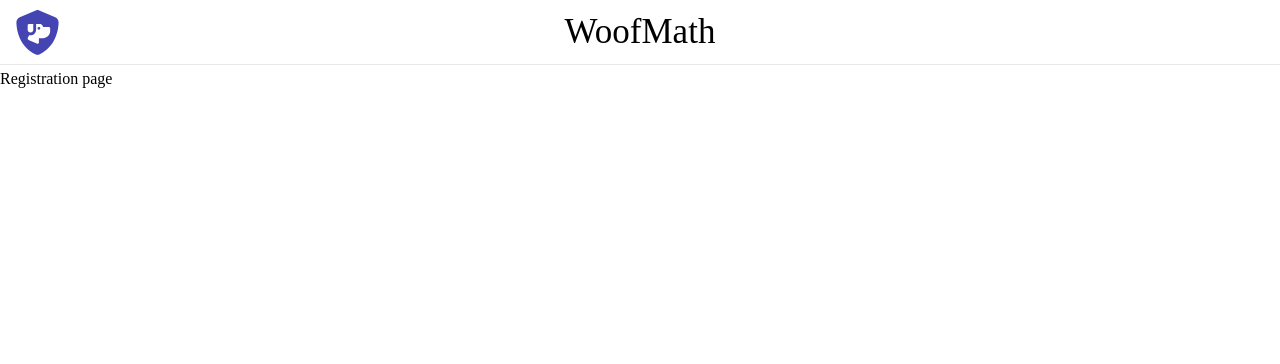
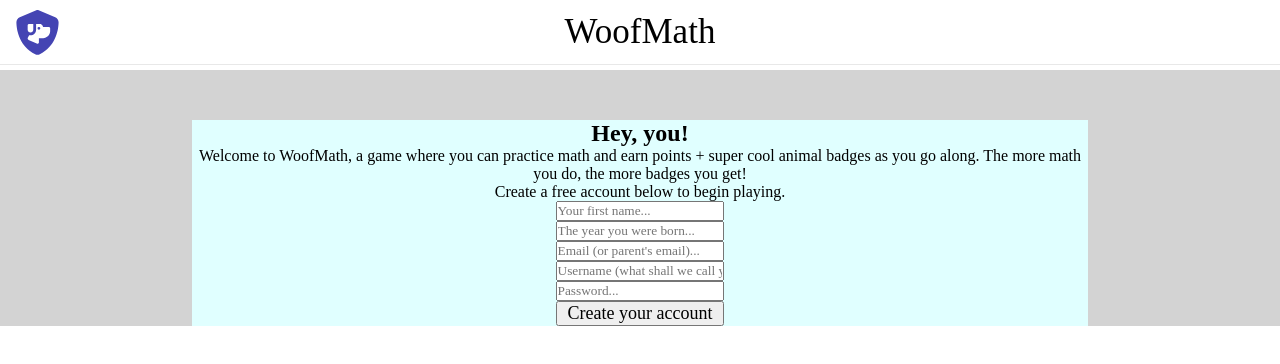
Before and after one commit to tedschu/WoofMath, a React (Vite) app in the folder client/: page /register in a window 1280 px wide. Shown: the top 364 px of the page. Built offline with nearby package versions, Linux system fonts and the light colour scheme; the HTML template or start-up script is replaced by a standard one; a web font is replaced by a local one.

Commit message:
added basic registration page

```diff
--- a/client/src/App.jsx
+++ b/client/src/App.jsx
@@ -14,7 +14,11 @@ import Login from "./pages/Login";
 function App() {
   const [isLoggedIn, setIsLoggedIn] = useState(false);
   const [userInfo, setUserInfo] = useState({
+    name: "",
+    birth_year: "",
+    email: "",
     username: "",
+    password: "",
   });
   const [userScore, setUserScore] = useState({
     addition_score: 0,
@@ -78,7 +82,7 @@ function App() {
                 parseInt(data.score.multiplication_score) +
                 parseInt(data.score.division_score)
             );
-            console.log(data);
+            // console.log(data);
           }
         } catch (error) {
           console.error("Error fetching user data:", error);
@@ -112,9 +116,26 @@ function App() {
         />
         <Route
           path="/me"
-          element={<Me isLoggedIn={isLoggedIn} userInfo={userInfo} />}
+          element={
+            <Me
+              isLoggedIn={isLoggedIn}
+              userInfo={userInfo}
+              userScore={userScore}
+              totalScore={totalScore}
+            />
+          }
         />
-        <Route path="/register" element={<Register />} />
+        <Route
+          path="/register"
+          element={
+            <Register
+              setIsLoggedIn={setIsLoggedIn}
+              isLoggedIn={isLoggedIn}
+              userInfo={userInfo}
+              setUserInfo={setUserInfo}
+            />
+          }
+        />
         <Route
           path="/login"
           element={
--- a/client/src/components/ScoreBar.jsx
+++ b/client/src/components/ScoreBar.jsx
@@ -21,22 +21,7 @@ function ScoreBar({
   totalScore,
   setTotalScore,
 }) {
-  // Get user's score and badges from DB
-  // Set into state (userScore, userBadges)
-  // Post to DB every time there's a submit button, or on "done for now, save" ???
-
-  // // gets user's score from DB
-  // useEffect(() => {
-  //   async function getUserScoreAndBadges() {
-  //     const response = await fetch("/api/users/" + userId, {
-  //       headers: {
-  //         "Content-Type": "application/json",
-  //       },
-  //     });
-  //     const data = await response.json();
-  //   }
-  //   getUserScoreAndBadges();
-  // }, []);
+  console.log(userScore);
 
   return (
     <>
@@ -46,7 +31,10 @@ function ScoreBar({
             <h3>Your total score is {totalScore}</h3>
           </div>
           <div className="individualScores">
-            Addition: 474 | Subtraction: 23 | Multiplication: 0 | Division: 0
+            Addition: {userScore.addition_score} | Subtraction:{" "}
+            {userScore.subtraction_score} | Multiplication:{" "}
+            {userScore.multiplication_score} | Division:{" "}
+            {userScore.division_score}
           </div>
         </div>
 
--- a/client/src/pages/Me.jsx
+++ b/client/src/pages/Me.jsx
@@ -4,11 +4,18 @@ import { Link } from "react-router-dom";
 import { useNavigate } from "react-router-dom";
 import ScoreBar from "../components/ScoreBar";
 
-function Me() {
+function Me({ userInfo, userScore, totalScore }) {
+  const handleLogout = () => {
+    localStorage.removeItem("token");
+    localStorage.removeItem("userId");
+    window.location.reload();
+  };
+
   return (
     <>
-      <ScoreBar />
+      <ScoreBar userScore={userScore} totalScore={totalScore} />
       My account page
+      <button onClick={handleLogout}>Log out</button>
     </>
   );
 }
--- a/client/src/pages/Register.jsx
+++ b/client/src/pages/Register.jsx
@@ -3,8 +3,123 @@ import { useState, useEffect } from "react";
 import { Link } from "react-router-dom";
 import { useNavigate } from "react-router-dom";
 
-function Register() {
-  return <>Registration page</>;
+function Register({ setIsLoggedIn, isLoggedIn, userInfo, setUserInfo }) {
+  const navigate = useNavigate();
+
+  // Handles form values AND updates loginForm state
+  const setFormValues = (event) => {
+    const newObj = { ...userInfo };
+    newObj[event.target.name] = event.target.value;
+    setUserInfo(newObj);
+    //console.log(userInfo);
+  };
+
+  // Submit button
+  const submit = (event) => {
+    event.preventDefault();
+    registerUser(userInfo);
+  };
+
+  //console.log(userInfo.name);
+  // *************
+  // Posts login form data to API AND validates whether user exists
+  // Uses isLoggedIn state setter to pass "true" to parent state in App.jsx
+  async function registerUser(userInfo) {
+    try {
+      const response = await fetch(
+        "/auth/register", //path to register (see vite.config)
+        {
+          method: "POST",
+          headers: {
+            "Content-Type": "application/json",
+          },
+          body: JSON.stringify({
+            name: userInfo.name,
+            birth_year: parseInt(userInfo.birth_year),
+            email: userInfo.email,
+            username: userInfo.username,
+            password: userInfo.password,
+          }),
+        }
+      );
+
+      const data = await response.json();
+      console.log(data);
+
+      if (!response.ok) {
+        throw new Error("Registration failed.");
+      } else {
+        localStorage.setItem("token", data.token); // SETS TOKEN TO LOCALSTORAGE IN BROWSER
+        localStorage.setItem("userId", data.user.id); // SETS USER ID INTO LOCALSTORAGE TO HELP WITH RENDERING USER DATA ON GAME AND ACCOUNT PAGES
+        //setUserId(data.id);
+        setIsLoggedIn(true);
+        navigate("/");
+      }
+    } catch (error) {
+      console.error("Error during login", error);
+    }
+  }
+
+  //console.log(loginFailed);
+
+  return (
+    <>
+      <div className="loginPageContainer">
+        <div className="loginContainer">
+          <h2>Hey, you!</h2>
+          <p>
+            Welcome to WoofMath, a game where you can practice math and earn
+            points + super cool animal badges as you go along. The more math you
+            do, the more badges you get!
+          </p>
+
+          <p>Create a free account below to begin playing. </p>
+
+          <div className="loginInputs">
+            <form action="" className="loginForm" onSubmit={submit}>
+              <input
+                type="text"
+                placeholder="Your first name..."
+                name="name"
+                value={userInfo.name}
+                onChange={setFormValues}
+              />
+              <input
+                type="text"
+                placeholder="The year you were born..."
+                name="birth_year"
+                value={userInfo.birth_year}
+                onChange={setFormValues}
+              />
+              <input
+                type="text"
+                placeholder="Email (or parent's email)..."
+                name="email"
+                value={userInfo.email}
+                onChange={setFormValues}
+              />
+              <input
+                type="text"
+                placeholder="Username (what shall we call you)..."
+                name="username"
+                value={userInfo.username}
+                onChange={setFormValues}
+              />
+              <input
+                type="password"
+                placeholder="Password..."
+                name="password"
+                value={userInfo.password}
+                onChange={setFormValues}
+              />
+              <button>Create your account</button>
+            </form>
+            {/* {loginFailed && <h3>Oops. There was a problem with your login.</h3>} */}
+          </div>
+        </div>
+      </div>
+    </>
+  );
 }
 
 export default Register;
```
Also changed, not shown: client/src/pages/Login.jsx (+1 -18 lines).
